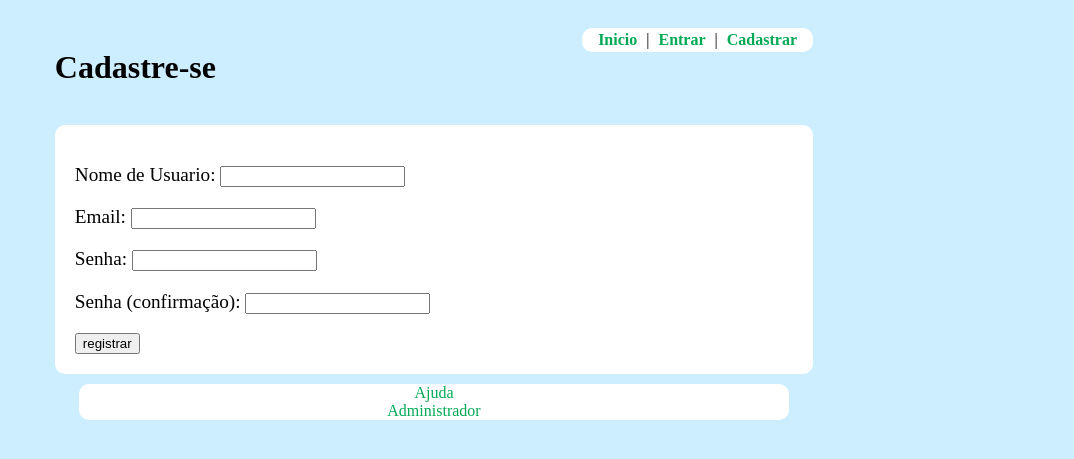
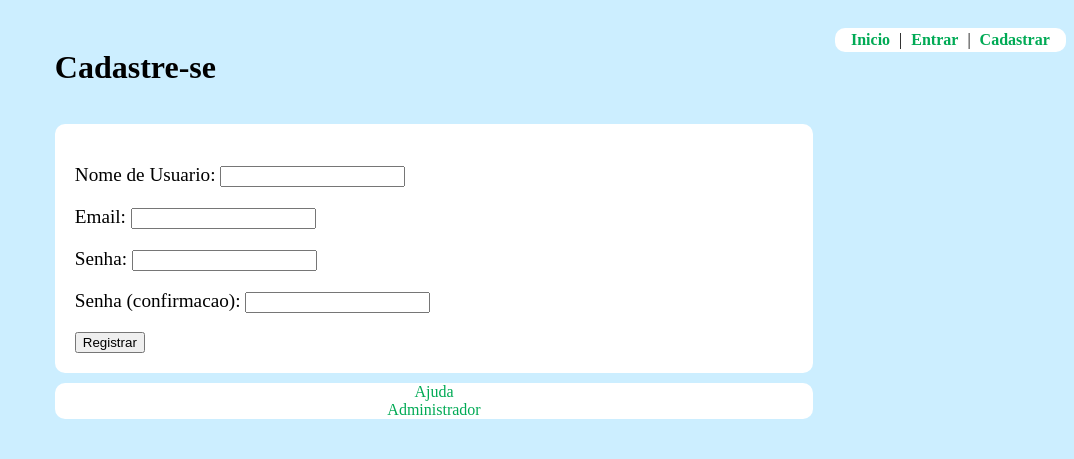
Before and after one commit to vladymir/projeto1, a Django app: page /registrar/ in a window 1280 px wide. Shown: the top 459 px of the page, without its empty margins (206-1280 px from the left). Run offline with Django 3.2, Linux system fonts and the light colour scheme; parts of the project's set-up code (start-up, migrations or seed data) failed here and were passed over.

Commit message:
- Acrescentados títulos às páginas que estavam sem - Modificado um pouco o layout do header e footer do template base

```diff
--- a/kickstart/autenticacao/forms.py
+++ b/kickstart/autenticacao/forms.py
@@ -1,3 +1,5 @@
+#coding: utf-8
+
 from django import forms
 from django.forms import ModelForm
 from kickstart.autenticacao.models import Proposta
@@ -11,7 +13,7 @@ class RegistroForm(forms.Form):
     )
 
     senha2 = forms.CharField(
-            label=u'Senha (confirmação)',
+            label=u'Senha (confirmacao)',
             widget=forms.PasswordInput()
     )
 
--- a/kickstart/templates/base.html
+++ b/kickstart/templates/base.html
@@ -11,8 +11,6 @@
 	rel="stylesheet" media="screen" />
 	{% endblock style %}
 </head>
-<body>
-	<div class="container">
 <header>
 	<nav class="round">
 	<ul>
@@ -29,6 +27,9 @@
 	</ul>
 	</nav>
 </header>
+<body>
+	<div class="container">
+
 
 		<h1>{% block head %} {% endblock %}</h1>
 		<section class="round"> {% block content %}{% endblock %} </section>
--- a/kickstart/templates/inicio.html
+++ b/kickstart/templates/inicio.html
@@ -1,9 +1,8 @@
 {% extends "base.html" %}
 
-{% block title %}KickStart |
-{% endblock %}
+{% block title %}KickStart | {% endblock %}
+{% block head %}Bem vindo ao Kickstart {% endblock %}
 {% block content %}
-   <h1>Bem vindo ao kickstart</h1>
     {% if user.username %}
         <p>Bem vindo {{ user.username }}!
         	Você pode submeter uma proposta de projeto clicando no botão abaixo.
--- a/kickstart/templates/login.html
+++ b/kickstart/templates/login.html
@@ -1,10 +1,11 @@
 {% extends "base.html" %}
 {% load url from future %}
 
+{% block head %} Entrar {% endblock %}
 {% block content %}
 
 {% if form.errors %}
-<p>Your username and password didn't match. Please try again.</p>
+<p>Nome de usuário e/ou senha inválidos</p>
 {% endif %}
 
 <form method="post" action=".">
--- a/kickstart/templates/registrar.html
+++ b/kickstart/templates/registrar.html
@@ -4,6 +4,6 @@
 {% block content %}
 <form method="post" action=".">{% csrf_token %}
     {{ form.as_p }}
-    <input type="submit" value="registrar" />
+    <input type="submit" value="Registrar" />
 </form>
 {% endblock %}
--- a/kickstart/templates/static/estilo.css
+++ b/kickstart/templates/static/estilo.css
@@ -14,7 +14,7 @@ header img {
     background: #fff;
 }
 section {
-    margin-top: 2em;
+    margin-top: 5%;
     font-size: 120%;
     padding: 20px;
     background: #fff;
@@ -86,7 +86,7 @@ a.signup_button {
 footer {
     text-align: center;
     margin-top: 10px;
-    width: 710px;
+    width: 100%;
     margin-left: auto;
     margin-right: auto;
 }
```
Also changed, not shown: kickstart/templates/perfil.html (+7 -5 lines). Lines whose indentation alone changed are shown as unchanged.
